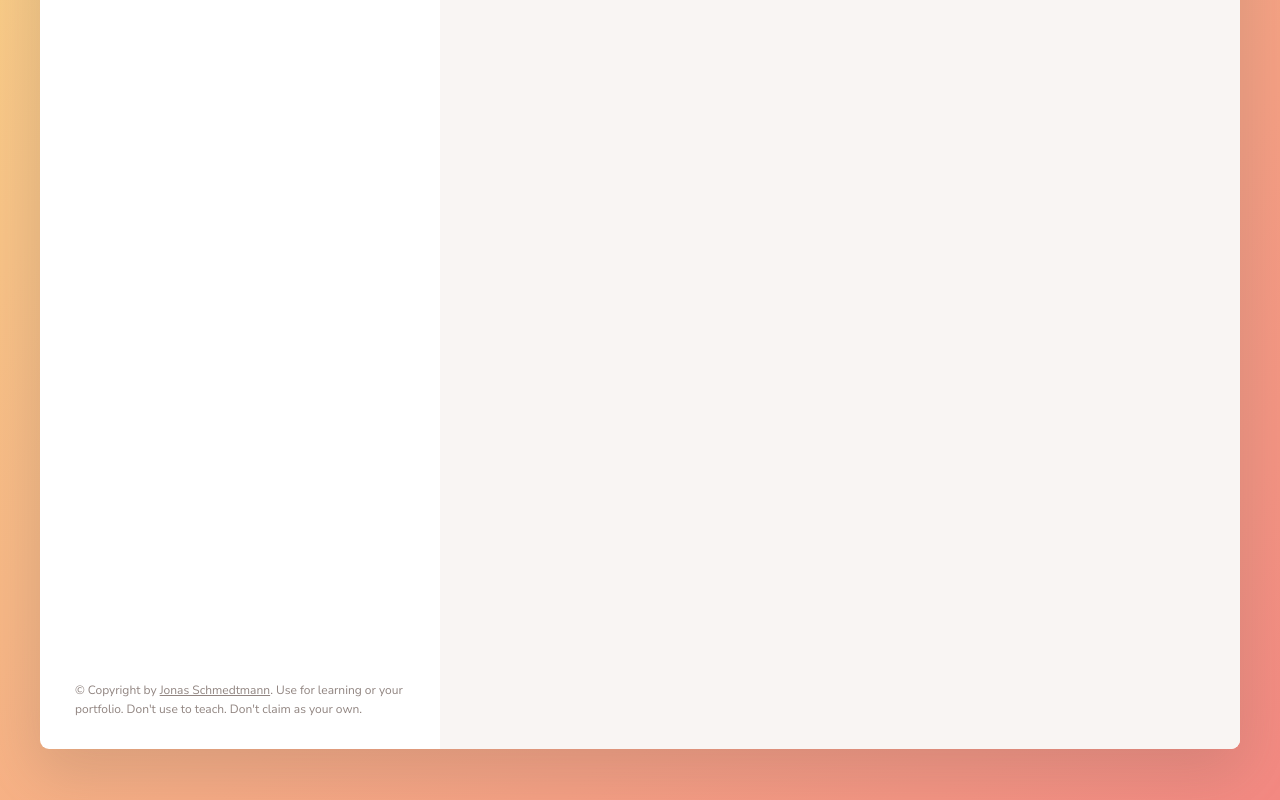
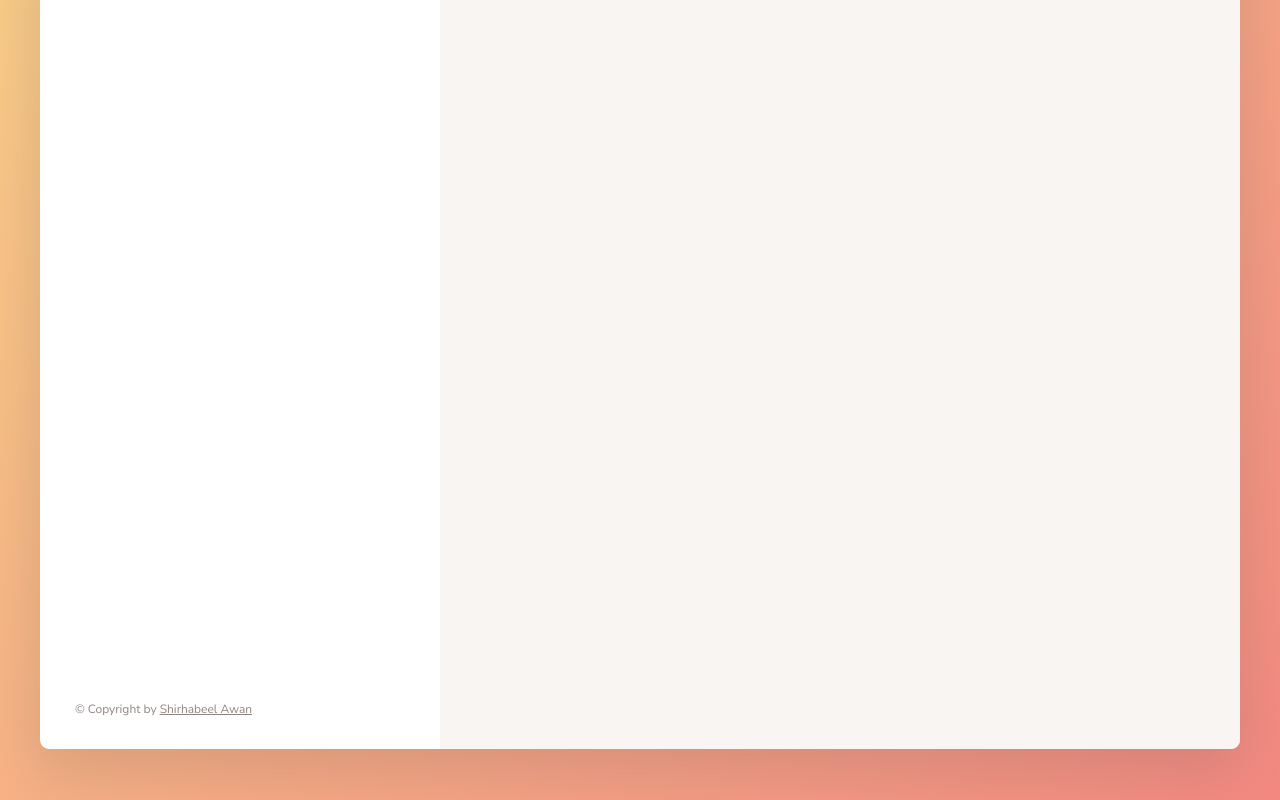
Before and after one commit to Shirhabeel/forkify, a website built with Parcel: page index.html in a window 1280 px wide. Shown: the part 472-1272 px from the top of the page. Built offline with nearby package versions, Linux system fonts and the light colour scheme.

Commit message:
initial commit

```diff
--- a/index.html
+++ b/index.html
@@ -126,10 +126,9 @@
           <a
             class="twitter-link"
             target="_blank"
-            href="https://twitter.com/jonasschmedtman"
-            >Jonas Schmedtmann</a
-          >. Use for learning or your portfolio. Don't use to teach. Don't claim
-          as your own.
+            href="https://twitter.com/awan_shirhabeel"
+            >Shirhabeel Awan</a
+          >
         </p>
       </div>
 
```
